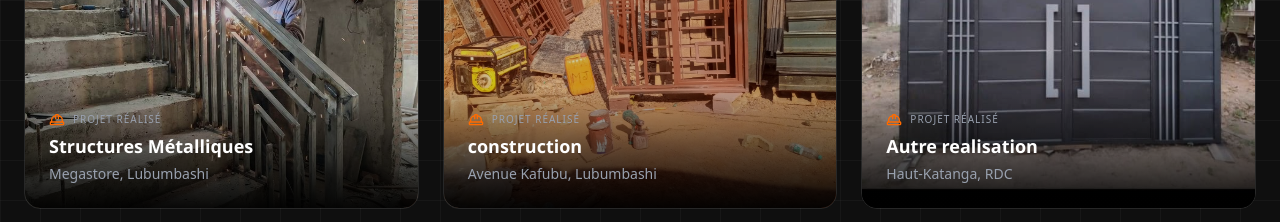
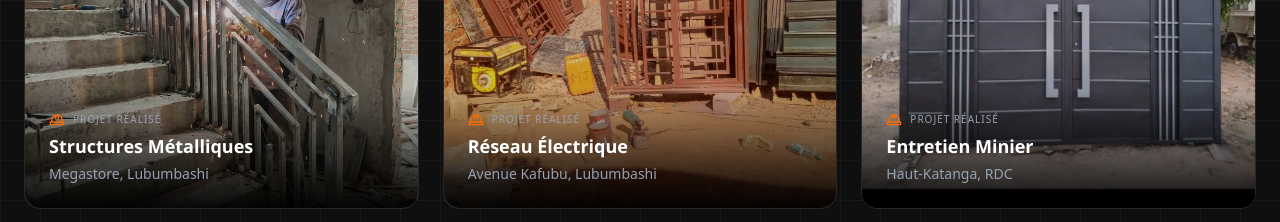
Before and after one commit to THEGINS-dev/new-look-tech, a Next.js app: page / in a window 1280 px wide. Shown: the part 2840-3062 px from the top of the page. Built offline with nearby package versions, Linux system fonts and the light colour scheme; no server answers.

Commit message:
Update PortfolioSection.tsx

```diff
--- a/src/components/sections/PortfolioSection.tsx
+++ b/src/components/sections/PortfolioSection.tsx
@@ -1,27 +1,58 @@
 "use client";
 
+import { useEffect, useState } from "react";
 import Image from "next/image";
 import { motion } from "framer-motion";
 import { HardHat } from "lucide-react";
 
-export default function PortfolioSection() {
-  const projects = [
+// ===== Le filet de sécurité : tes projets par défaut =====
+const PROJETS_DEFAUT = [
   {
-      image: "/images/projet-1.jpg",
-      title: "Structures Métalliques",
-      location: "Megastore, Lubumbashi",
+    id: "1",
+    titre: "Structures Métalliques",
+    lieu: "Megastore, Lubumbashi",
+    image_url: "/images/projet-1.jpg",
   },
   {
-      image: "/images/projet-2.jpg",
-      title: "construction",
-      location: "Avenue Kafubu, Lubumbashi",
+    id: "2",
+    titre: "Réseau Électrique",
+    lieu: "Avenue Kafubu, Lubumbashi",
+    image_url: "/images/projet-2.jpg",
   },
   {
-      image: "/images/projet-3.jpg",
-      title: "Autre realisation",
-      location: "Haut-Katanga, RDC",
+    id: "3",
+    titre: "Entretien Minier",
+    lieu: "Haut-Katanga, RDC",
+    image_url: "/images/projet-3.jpg",
   },
 ];
+
+type Projet = {
+  id: string;
+  titre: string;
+  lieu: string | null;
+  image_url: string;
+};
+
+export default function PortfolioSection() {
+  const [projets, setProjets] = useState<Projet[]>(PROJETS_DEFAUT);
+
+  // Au chargement : on tente de lire la table Supabase
+  useEffect(() => {
+    async function loadProjets() {
+      try {
+        const res = await fetch("/api/projets");
+        if (!res.ok) return;
+        const data = await res.json();
+        if (Array.isArray(data) && data.length > 0) {
+          setProjets(data);
+        }
+      } catch {
+        // En cas d'erreur réseau : on garde les projets par défaut
+      }
+    }
+    loadProjets();
+  }, []);
 
   return (
     <section id="realisations" className="py-20 sm:py-24 bg-white/[0.02]">
@@ -42,7 +73,7 @@ export default function PortfolioSection() {
           </p>
         </motion.div>
 
-        {/* ===== VIDÉO DE CHANTIER (responsive) ===== */}
+        {/* ===== VIDÉO DE CHANTIER ===== */}
         <motion.div
           initial={{ opacity: 0, y: 40 }}
           whileInView={{ opacity: 1, y: 0 }}
@@ -58,7 +89,6 @@ export default function PortfolioSection() {
             playsInline
             className="w-full h-[220px] sm:h-[350px] lg:h-[500px] object-cover"
           />
-
           <div className="absolute bottom-0 left-0 right-0 p-5 sm:p-6 bg-gradient-to-t from-black/95 via-black/40 to-transparent pointer-events-none">
             <div className="flex items-center gap-2 mb-1">
               <span className="relative flex h-3 w-3">
@@ -72,12 +102,12 @@ export default function PortfolioSection() {
           </div>
         </motion.div>
 
-        {/* ===== GRILLE DE PHOTOS ===== */}
+        {/* ===== GRILLE DES PROJETS (dynamiques) ===== */}
         <div className="grid sm:grid-cols-2 lg:grid-cols-3 gap-6">
 
-          {projects.map((project, index) => (
+          {projets.map((project, index) => (
             <motion.div
-              key={index}
+              key={project.id}
               initial={{ opacity: 0, scale: 0.9 }}
               whileInView={{ opacity: 1, scale: 1 }}
               transition={{ duration: 0.5, delay: index * 0.1 }}
@@ -85,8 +115,8 @@ export default function PortfolioSection() {
               className="group relative rounded-2xl overflow-hidden h-64 sm:h-72 lg:h-80 border border-white/10 cursor-pointer"
             >
               <Image
-                src={project.image}
-                alt={project.title}
+                src={project.image_url}
+                alt={project.titre}
                 fill
                 className="object-cover transition-transform duration-500 group-hover:scale-110"
               />
@@ -98,8 +128,8 @@ export default function PortfolioSection() {
                   <HardHat className="w-4 h-4 text-spark-orange" />
                   <span className="text-[10px] uppercase tracking-widest text-gray-400">Projet réalisé</span>
                 </div>
-                <h4 className="font-orbitron text-white font-bold text-base sm:text-lg">{project.title}</h4>
-                <p className="text-gray-400 text-xs sm:text-sm mt-1">{project.location}</p>
+                <h4 className="font-orbitron text-white font-bold text-base sm:text-lg">{project.titre}</h4>
+                <p className="text-gray-400 text-xs sm:text-sm mt-1">{project.lieu}</p>
               </div>
             </motion.div>
           ))}
```
Lines whose indentation alone changed are shown as unchanged.
